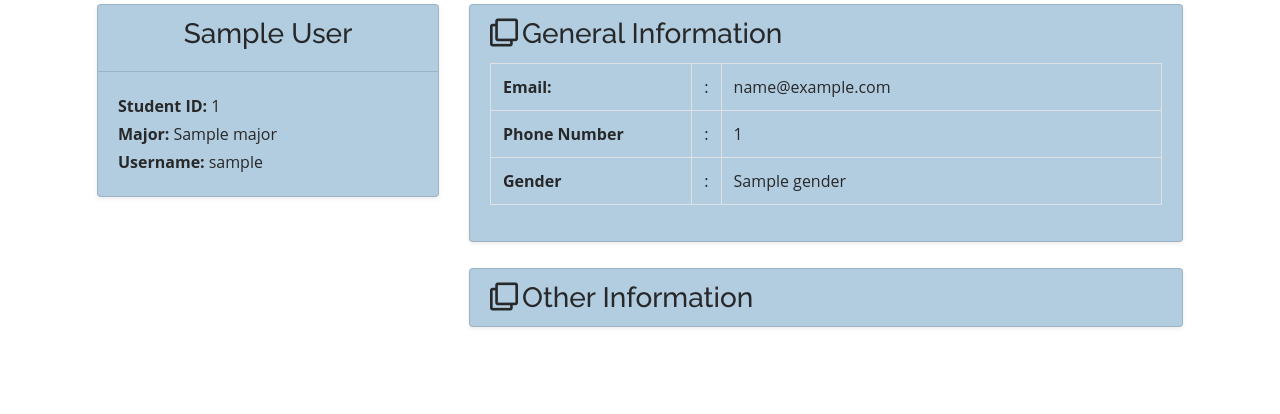
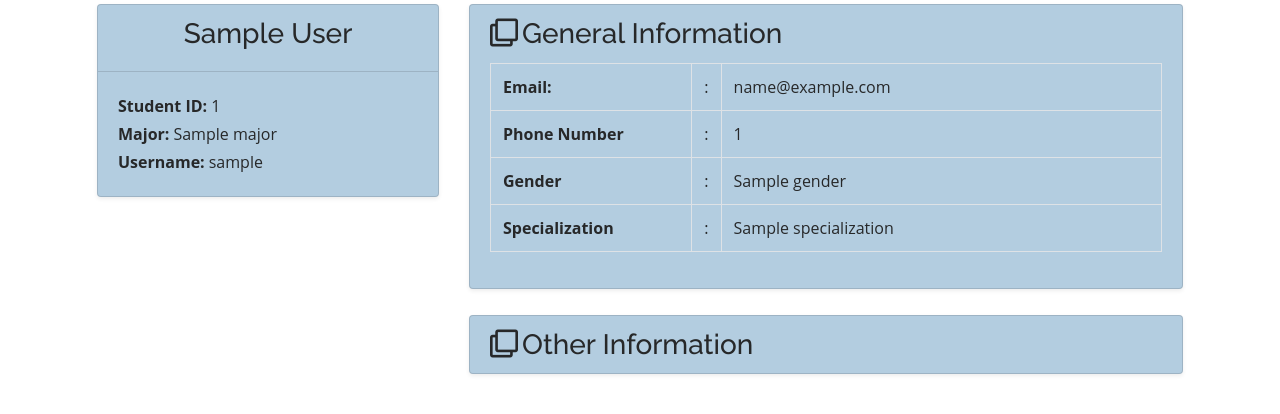
Before and after one commit to RohannChaudhary/Residence_Services_471, a Django app: template templates/technicianDashboard.html in a window 1280 px wide. Shown: the part 185-599 px from the top of the page. Run offline with Django 4.2, Linux system fonts and the light colour scheme; the template is opened without the code that fills it: most values are stand-ins (such as "Sample title", 1, 10 or a date in 2020); some libraries are stand-ins or nearby versions.

Commit message:
more changes

```diff
--- a/templates/technicianDashboard.html
+++ b/templates/technicianDashboard.html
@@ -392,7 +392,7 @@ h2 span {
                 <td>{{a.email}}</td>
               </tr>
               <tr>
-                <th width="30%">Phone Number	</th>
+                <th width="30%">Phone Number</th>
                 <td width="2%">:</td>
                 <td>{{a.phone_num}}</td>
               </tr>
@@ -400,6 +400,11 @@ h2 span {
                 <th width="30%">Gender</th>
                 <td width="2%">:</td>
                 <td>{{b.gender}}</td>
+              </tr>
+              <tr>
+                <th width="30%">Specialization</th>
+                <td width="2%">:</td>
+                <td>{{b.Specialization}}</td>
               </tr>
              </table>
           </div>
```
